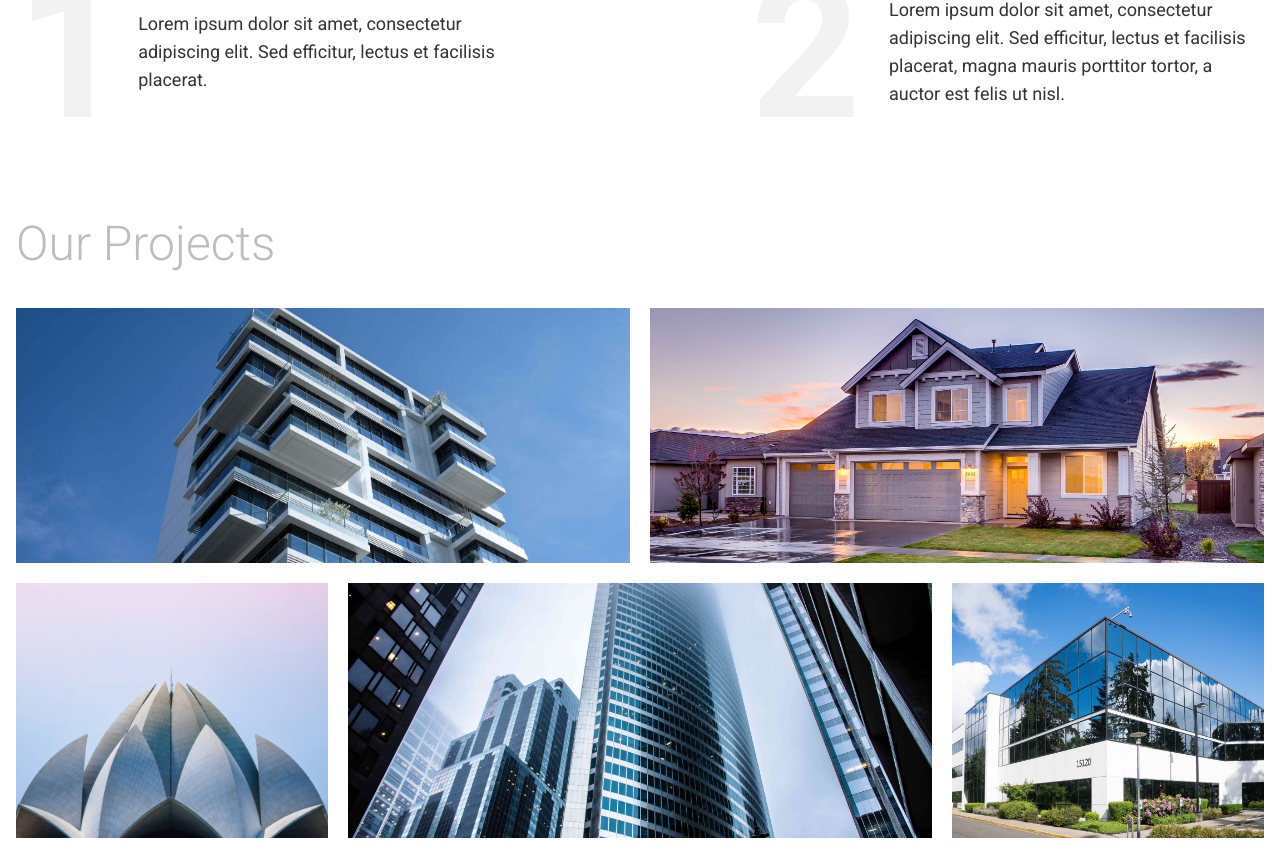
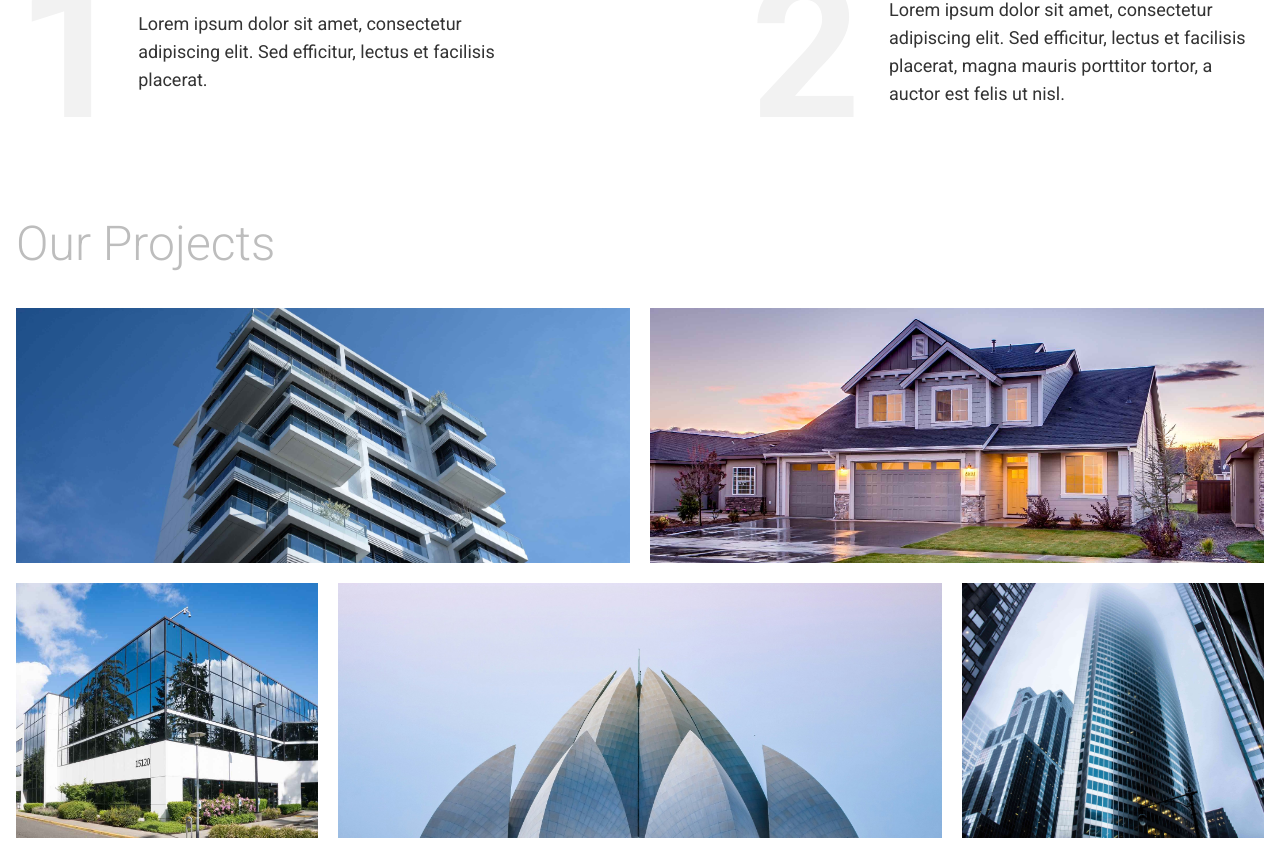
Before and after one commit to Rysth/REACT-Digital-Project, a React (Create React App) app: page / in a window 1280 px wide. Shown: the part 1655-2509 px from the top of the page. Built offline with nearby package versions, Linux system fonts and the light colour scheme.

Commit message:
Add Link component to handle projects.

```diff
--- a/src/pages/sections/ProjectSection.jsx
+++ b/src/pages/sections/ProjectSection.jsx
@@ -1,3 +1,4 @@
+import { Link } from 'react-router-dom';
 import Subtitle from '../../components/Subtitle/Subtitle';
 import Project1 from '../../assets/images/projects/project_1.jpg';
 import Project2 from '../../assets/images/projects/project_2.jpg';
@@ -11,34 +12,44 @@ function ProjectSection() {
       <div className="container max-w-screen-xl p-4 mx-auto animate__animated animate__fadeIn animate__slow">
         <Subtitle title="Our Projects" />
         <div className="grid gap-5 mt-10">
-          <div className="flex flex-col sm:flex-row lg:gap-5">
+          <div className="flex flex-col gap-5 sm:flex-row">
+            <Link to="/" className="flex-grow sm:w-1/2 ">
               <img
                 src={Project1}
                 alt=""
-              className="flex-grow sm:w-1/2 max-h-[255px] object-cover"
+                className="max-h-[255px] object-cover w-full h-full"
               />
+            </Link>
+            <Link to="/" className="flex-grow sm:w-1/2 ">
               <img
                 src={Project2}
                 alt=""
-              className="sm:w-1/2 max-h-[255px] object-cover"
+                className="max-h-[255px] object-cover w-full h-full"
               />
+            </Link>
           </div>
           <div className="flex flex-row lg:gap-5">
+            <Link to="/" className="w-2/5 sm:w-1/4">
+              <img
+                src={Project3}
+                alt=""
+                className=" max-h-[255px] object-cover w-full h-full"
+              />
+            </Link>
+            <Link to="/" className="w-1/5 sm:w-3/6">
               <img
                 src={Project4}
                 alt=""
-              className="w-2/5 sm:w-1/4 max-h-[255px] object-cover"
+                className=" max-h-[255px] object-cover w-full h-full"
               />
+            </Link>
+            <Link to="/" className="w-2/5 sm:w-1/4">
               <img
                 src={Project5}
                 alt=""
-              className="w-1/5 sm:w-3/6 max-h-[255px] object-cover"
+                className=" max-h-[255px] object-cover w-full h-full"
               />
-            <img
-              src={Project3}
-              alt=""
-              className="w-2/5 sm:w-1/4 max-h-[255px] object-cover"
-            />
+            </Link>
           </div>
         </div>
       </div>
```
Lines whose indentation alone changed are shown as unchanged.
